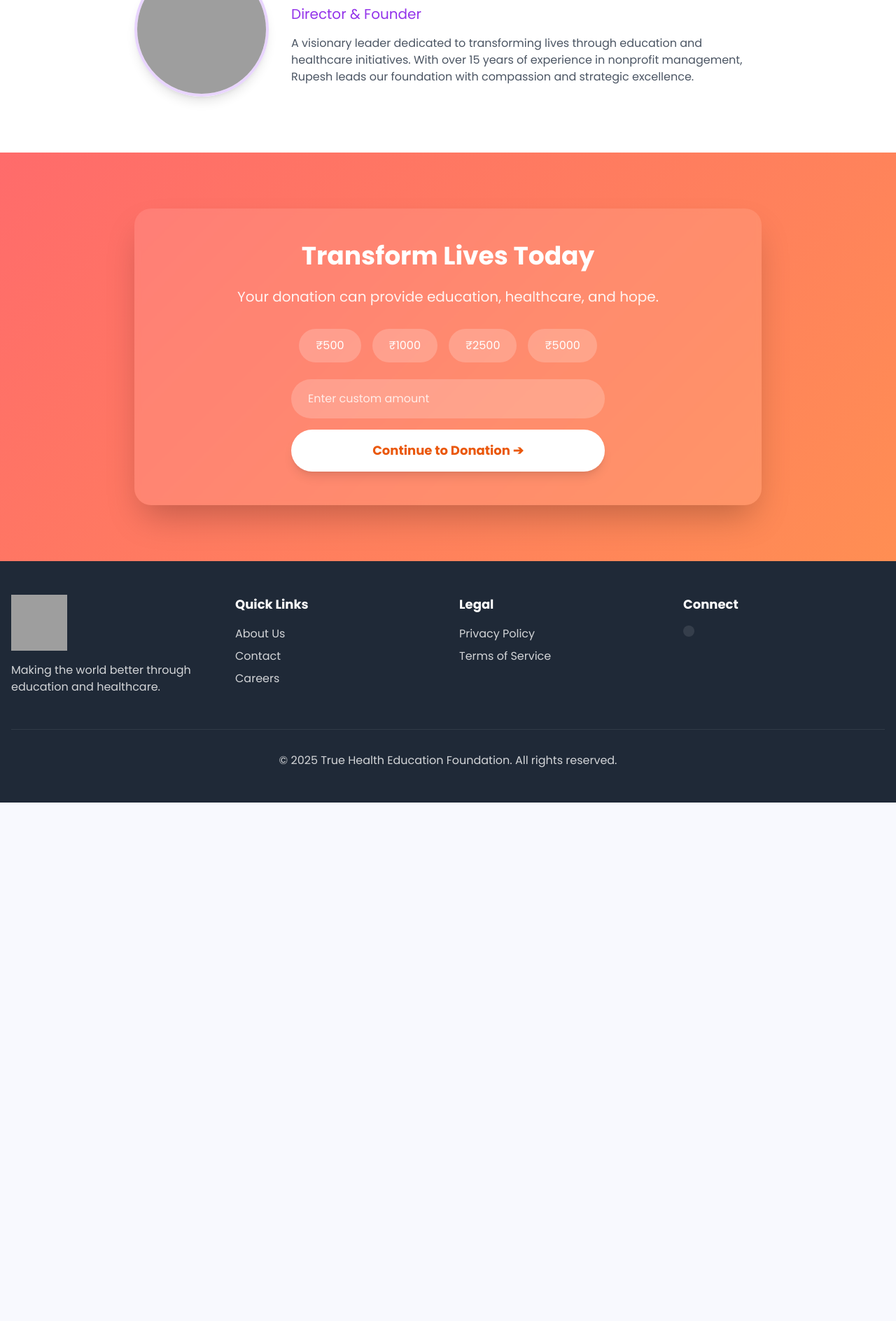
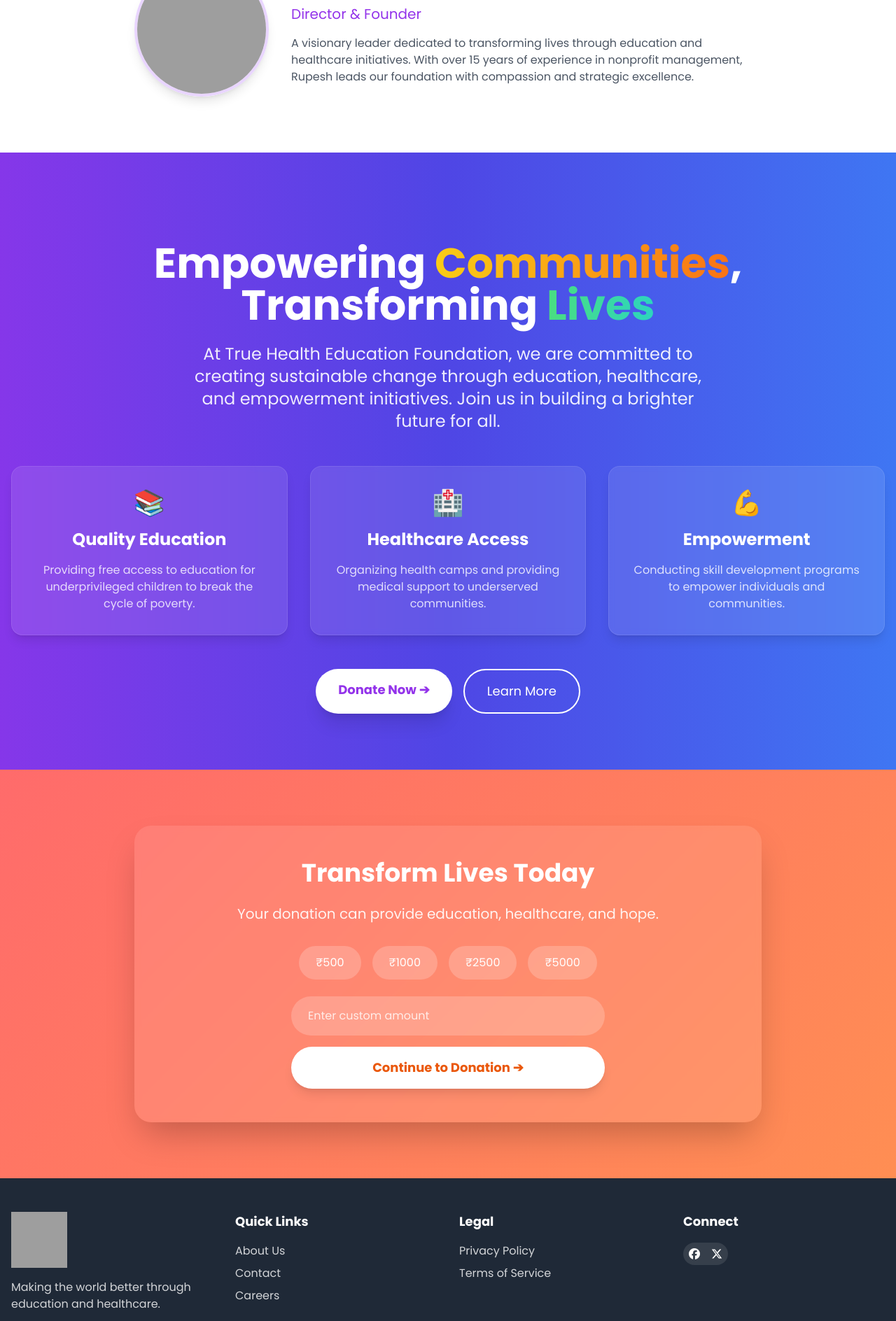
Before and after one commit to programmeramit/truehealtheducationfoundationwebsite, a Django app: page / in a window 1280 px wide. Shown: the part 638-2526 px from the top of the page at 70% size. Before the commit the page ends 1785 px from the top, so only its background shows below. Run offline with Django 4.2, Linux system fonts and the light colour scheme; some libraries are stand-ins or nearby versions; grey boxes are pictures that could not be loaded.

Commit message:
added logos

```diff
--- a/example/templates/index.html
+++ b/example/templates/index.html
@@ -5,6 +5,7 @@
     <meta name="viewport" content="width=device-width, initial-scale=1.0">
     <title>True Health Education Foundation</title>
     <script src="https://cdn.tailwindcss.com"></script>
+    <link rel="stylesheet" href="https://cdnjs.cloudflare.com/ajax/libs/font-awesome/6.7.2/css/all.min.css" integrity="sha512-Evv84Mr4kqVGRNSgIGL/F/aIDqQb7xQ2vcrdIwxfjThSH8CSR7PBEakCr51Ck+w+/U6swU2Im1vVX0SVk9ABhg==" crossorigin="anonymous" referrerpolicy="no-referrer" />
     <style>
         @import url('https://fonts.googleapis.com/css2?family=Poppins:wght@300;400;600;700&display=swap');
         body {
@@ -31,6 +32,24 @@
             max-height: 0;
             overflow: hidden;
             transition: max-height 0.3s ease-out;
+        }
+
+        @keyframes fade-in {
+            from { opacity: 0; transform: translateY(20px); }
+            to { opacity: 1; transform: translateY(0); }
+        }
+        @keyframes slide-up {
+            from { opacity: 0; transform: translateY(40px); }
+            to { opacity: 1; transform: translateY(0); }
+        }
+        .animate-fade-in {
+            animation: fade-in 1s ease-out;
+        }
+        .animate-fade-in-up {
+            animation: fade-in 1.2s ease-out;
+        }
+        .animate-slide-up {
+            animation: slide-up 1.5s ease-out;
         }
     </style>
 </head>
@@ -117,6 +136,59 @@
         </div>
     </section>
 
+    <section class="relative pt-32 pb-20 overflow-hidden">
+        <!-- Background Gradient -->
+        <div class="absolute inset-0 bg-gradient-to-r from-purple-600 via-indigo-600 to-blue-500 transform skew-y-6 scale-125"></div>
+
+        <!-- Content Container -->
+        <div class="relative container mx-auto px-4 text-center">
+            <!-- Main Heading -->
+            <h1 class="text-5xl md:text-6xl font-bold mb-6 text-white animate-fade-in">
+                Empowering <span class="bg-clip-text text-transparent bg-gradient-to-r from-yellow-400 to-orange-500">Communities</span>,
+                Transforming <span class="bg-clip-text text-transparent bg-gradient-to-r from-green-400 to-teal-400">Lives</span>
+            </h1>
+
+            <!-- Subheading -->
+            <p class="text-xl md:text-2xl text-white/90 mb-8 max-w-3xl mx-auto animate-fade-in-up">
+                At True Health Education Foundation, we are committed to creating sustainable change through education, healthcare, and empowerment initiatives. Join us in building a brighter future for all.
+            </p>
+
+            <!-- Aims and Goals Cards -->
+            <div class="grid grid-cols-1 md:grid-cols-3 gap-8 mt-12 animate-slide-up">
+                <!-- Aim 1: Education -->
+                <div class="bg-white/10 backdrop-blur-sm p-8 rounded-2xl shadow-lg border border-white/10 hover:scale-105 transition-transform">
+                    <div class="text-4xl mb-4 text-yellow-400">📚</div>
+                    <h3 class="text-2xl font-bold text-white mb-4">Quality Education</h3>
+                    <p class="text-white/80">Providing free access to education for underprivileged children to break the cycle of poverty.</p>
+                </div>
+
+                <!-- Aim 2: Healthcare -->
+                <div class="bg-white/10 backdrop-blur-sm p-8 rounded-2xl shadow-lg border border-white/10 hover:scale-105 transition-transform">
+                    <div class="text-4xl mb-4 text-green-400">🏥</div>
+                    <h3 class="text-2xl font-bold text-white mb-4">Healthcare Access</h3>
+                    <p class="text-white/80">Organizing health camps and providing medical support to underserved communities.</p>
+                </div>
+
+                <!-- Aim 3: Empowerment -->
+                <div class="bg-white/10 backdrop-blur-sm p-8 rounded-2xl shadow-lg border border-white/10 hover:scale-105 transition-transform">
+                    <div class="text-4xl mb-4 text-pink-400">💪</div>
+                    <h3 class="text-2xl font-bold text-white mb-4">Empowerment</h3>
+                    <p class="text-white/80">Conducting skill development programs to empower individuals and communities.</p>
+                </div>
+            </div>
+
+            <!-- Call-to-Action Buttons -->
+            <div class="mt-12 flex justify-center space-x-4 animate-fade-in-up">
+                <a href="#donate" class="bg-white text-purple-600 px-8 py-4 rounded-full text-lg font-bold shadow-xl hover:scale-105 transition-transform">
+                    Donate Now ➔
+                </a>
+                <a href="#about" class="border-2 border-white px-8 py-4 rounded-full text-lg text-white hover:bg-white hover:text-purple-600 transition-colors">
+                    Learn More
+                </a>
+            </div>
+        </div>
+    </section>
+
     <!-- Donation Section with JavaScript -->
     <section id="donate" class="py-20 donate-gradient text-white">
         <div class="container mx-auto px-4 text-center">
@@ -183,14 +255,17 @@
                     <div>
                         <h4 class="text-lg font-bold mb-4">Connect</h4>
                         <div class="flex space-x-4">
-                            <a href="#" class="p-2 bg-white/10 rounded-full hover:bg-white/20 transition-colors">
+                            <a href="#" class="p-2 bg-white/10 rounded-full hover:bg-white/20 transition-colors gap-4 flex">
                                 <!-- Social icons -->
+                                <i class="fa-brands fa-facebook"></i>
+                                <i class="fa-brands fa-x-twitter"></i>
                             </a>
                         </div>
                     </div>
                 </div>
                 <div class="border-t border-white/10 mt-12 pt-8 text-center opacity-80">
                     <p>&copy; 2025 True Health Education Foundation. All rights reserved.</p>
+
                 </div>
             </div>
         </footer>
@@ -200,9 +275,10 @@
         const mobileMenuButton = document.getElementById('mobile-menu-button');
         const mobileMenu = document.getElementById('mobile-menu');
 
+
         mobileMenuButton.addEventListener('click', () => {
             const isOpen = mobileMenu.style.maxHeight;
-            mobileMenu.style.maxHeight = isOpen ? '0' : `${mobileMenu.scrollHeight}px`;
+            mobileMenu.style.maxHeight = `${mobileMenu.scrollHeight}px`;
         });
 
         // Donation Amount Selection
```
